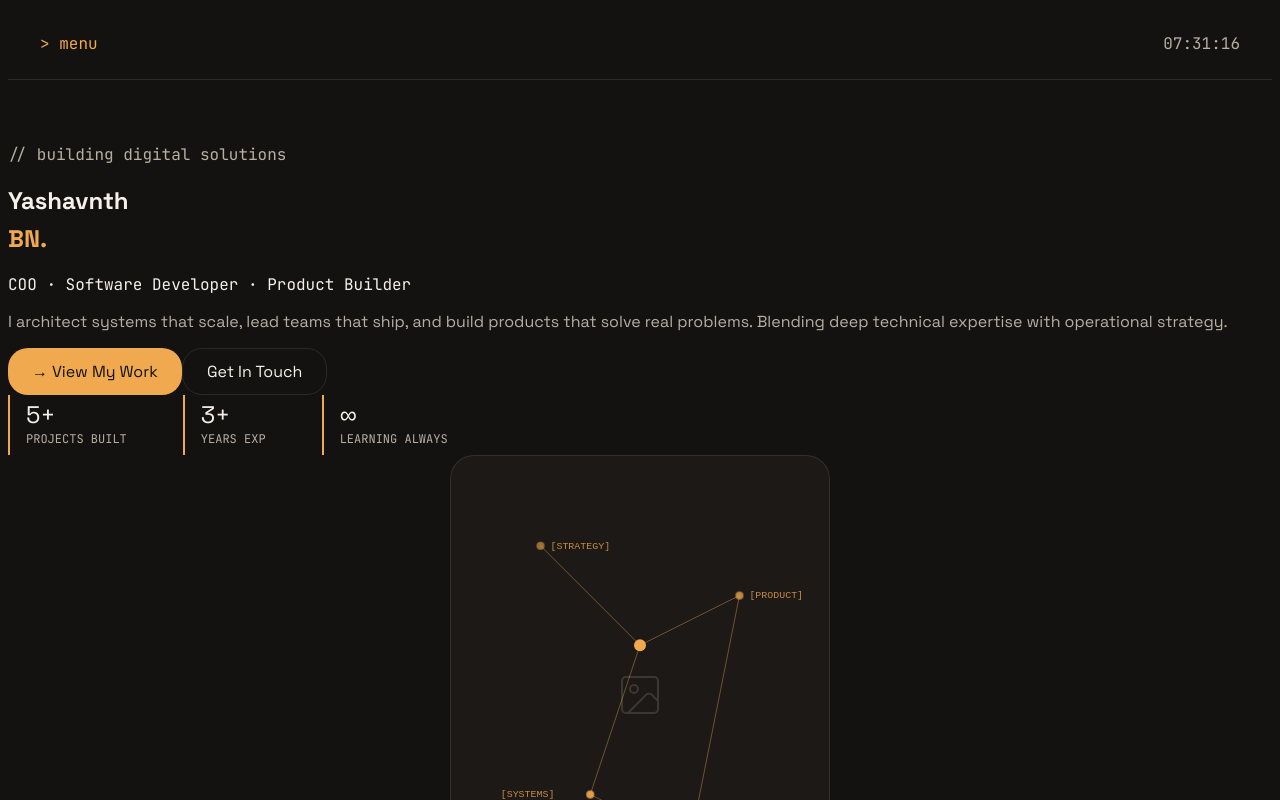
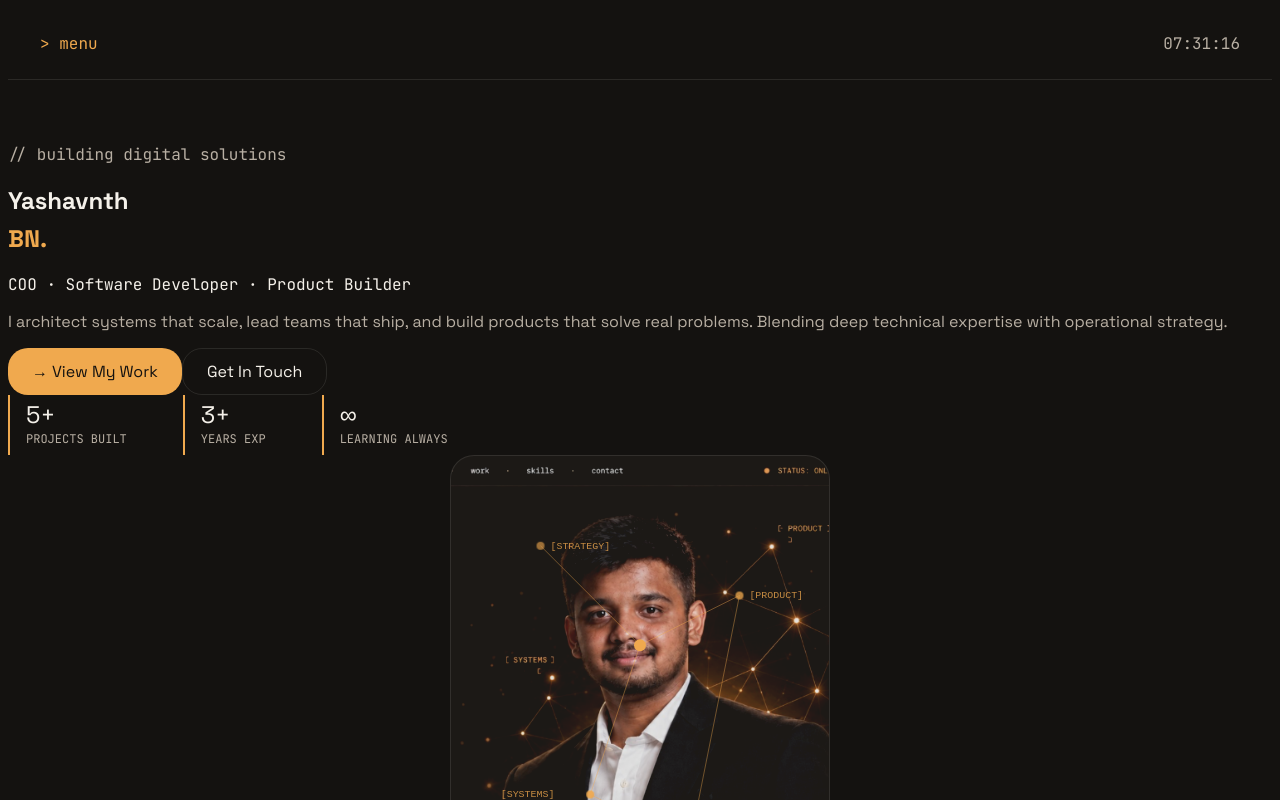
Before and after one commit to bnyashavanth-prog/yashavnthbn-profile, a Next.js app: page / in a window 1280 px wide. Shown: the top 800 px of the page. Built offline with nearby package versions, Linux system fonts and the light colour scheme.

Commit message:
Add portrait photo to hero section

```diff
--- a/src/app/page.tsx
+++ b/src/app/page.tsx
@@ -141,12 +141,8 @@ export default function Home() {
             {/* Portrait fixed frame */}
             <div className="w-[380px] h-[480px] max-w-full bg-[#1C1916] rounded-[24px] border border-[rgba(245,241,234,0.1)] relative overflow-hidden flex items-center justify-center shrink-0">
 
-              {/* Fallback Photo Icon */}
-              <svg width="48" height="48" viewBox="0 0 24 24" fill="none" stroke="#B8AFA3" strokeWidth="1" strokeLinecap="round" strokeLinejoin="round" className="opacity-20">
-                <rect width="18" height="18" x="3" y="3" rx="2" ry="2"/>
-                <circle cx="9" cy="9" r="2"/>
-                <path d="m21 15-3.086-3.086a2 2 0 0 0-2.828 0L6 21"/>
-              </svg>
+              {/* Actual Portrait Photo using CSS cropping to focus on the right side of the mockup */}
+              <img src="/portrait.png" alt="Yashavnth BN" className="absolute inset-0 w-full h-full object-cover object-[75%_top] opacity-90 mix-blend-lighten" />
 
               {/* Node Graph Overlay */}
               <svg className="absolute inset-0 w-full h-full pointer-events-none" viewBox="0 0 380 480">
```
Also changed, not shown: public/portrait.png (added).
